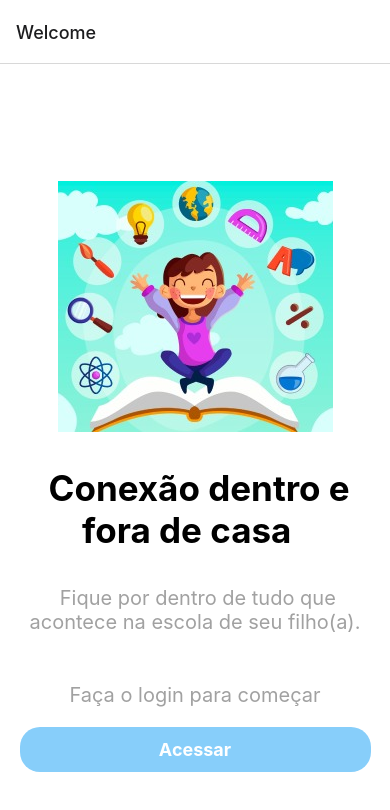
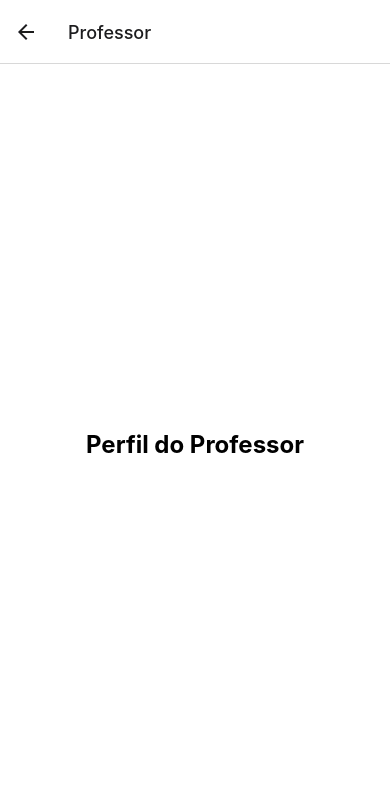
Before and after one commit to ICEI-PUC-Minas-PMV-ADS/pmv-ads-2024-1-e3-proj-mov-t3-EduSync, a React Native app in the folder EduSync/: screen /Professor in a window 390 px wide. Shown: the top 810 px of the page. Built offline with nearby package versions, Linux system fonts and the light colour scheme.

Commit message:
Atualizando pagina de login e adicionando paginas de Perfil para: Escola,Professor e Responsavel

```diff
--- a/EduSync/App.js
+++ b/EduSync/App.js
@@ -5,6 +5,9 @@ import { createNativeStackNavigator } from '@react-navigation/native-stack';
 
 import Welcome from './src/pages/Welcome';
 import Login from './src/pages/Login';
+import Escola from './src/pages/Perfil/Escola';
+import Professor from './src/pages/Perfil/Professor';
+import Responsavel from './src/pages/Perfil/Responsavel';
 import Cadastrar from './src/pages/Cadastrar';
 
 const Stack = createNativeStackNavigator();
@@ -32,6 +35,21 @@ const App = () => {
 
         />
 
+        <Stack.Screen
+          name="Escola"
+          component={Escola}
+        />
+
+        <Stack.Screen
+          name="Professor"
+          component={Professor}
+        />
+
+        <Stack.Screen
+          name="Responsavel"
+          component={Responsavel}
+        />
+
       </Stack.Navigator>
 
         <StatusBar backgroundColor="#87cefa" barStyle="light-content"/>
--- a/EduSync/package.json
+++ b/EduSync/package.json
@@ -9,6 +9,7 @@
     "web": "expo start --web"
   },
   "dependencies": {
+    "@react-native-picker/picker": "^2.7.5",
     "@react-navigation/native": "^6.1.17",
     "@react-navigation/native-stack": "^6.9.26",
     "@rneui/base": "^4.0.0-rc.7",
--- a/EduSync/src/pages/Login/index.js
+++ b/EduSync/src/pages/Login/index.js
@@ -3,6 +3,7 @@ import React, { useState } from 'react';
 import { View, Text, StyleSheet, Image, TextInput, TouchableOpacity } from 'react-native';
 import Ionicons  from 'react-native-vector-icons/Feather';
 import { CheckBox } from '@rneui/themed';
+import { Picker } from '@react-native-picker/picker';
 
 const Login = () => {
 
@@ -12,6 +13,11 @@ const Login = () => {
   const [password, setPassword] = useState('');
   const[hidePass, setHidePass] = useState(true);
 
+  const [selectedUser, setSelectedUser] = useState('');
+  const [selectedResponsavel, setSelectedResponsavel] = useState(false);
+  const [selectedEscola, setSelectedEscola] = useState(false);
+  const [selectedProfessor, setSelectedProfessor] = useState(false);
+
 
 
   const handleLogin = () => {
@@ -20,9 +26,29 @@ const Login = () => {
       return;
     }
 
-     navigation.navigate('Perfil');
+    switch (selectedUser) {
+
+      case 'responsavel':
+        navigation.navigate('Responsavel');
+        break;
+
+      case 'escola':
+        navigation.navigate('Escola');
+        break;
+
+      case 'professor':
+        navigation.navigate('Professor');
+        break;
+
+        default:
+        alert('Selecione um tipo de usuário');
+
+
+    }
 
   };
+
+
 
 
 
@@ -42,7 +68,7 @@ const Login = () => {
 
         <View style={styles.inputArea}>
 
-        <TextInput style ={styles.input}
+          <TextInput style ={styles.input}
             placeholder=" Digite seu Email"
             autoCorrect={false}
             onChangeText={setEmail}
@@ -68,6 +94,7 @@ const Login = () => {
             secureTextEntry={hidePass}
           />
 
+
           <TouchableOpacity style={styles.icon} onPress={() => setHidePass(!hidePass)}>
 
             {hidePass?
@@ -77,6 +104,22 @@ const Login = () => {
             }
 
           </TouchableOpacity>
+
+        </View>
+
+        <View style={styles.inputArea}>
+
+          <Picker style={styles.picker}
+
+            selectedValue={selectedUser}
+            onValueChange={(itemValue, itemIndex) => setSelectedUser(itemValue)}
+
+          >
+            <Picker.Item label="Selecionar perfil" value="" />
+            <Picker.Item label="Responsável" value="responsavel" />
+            <Picker.Item label="Escola" value="escola" />
+            <Picker.Item label="Professor" value="professor" />
+          </Picker>
 
         </View>
 
@@ -132,11 +175,13 @@ const styles = StyleSheet.create({
 
     justifyContent: 'center',
     alignItems:'center',
-    marginBottom: '20%',
+    marginBottom: '8%',
+
 
   },
 
   inputArea: {
+
 
     flexDirection: 'row',
     width: '90%',
@@ -226,7 +271,7 @@ const styles = StyleSheet.create({
       height: 45,
       alignItems: 'center',
       justifyContent: 'center',
-      borderRadius: 20,
+      borderRadius: 7,
 
 
     },
@@ -238,6 +283,12 @@ const styles = StyleSheet.create({
       fontWeight: 'bold',
     },
 
+    picker: {
+      flex: 1,
+      height: 50,
+      color: '#a9a9a9',
+      padding: 8,
+    },
 
 
 });
--- /dev/null
+++ b/EduSync/src/pages/Perfil/Escola/index.js
@@ -0,0 +1,27 @@
+import React from 'react';
+import { View, Text, StyleSheet } from 'react-native';
+
+const Escola = () => {
+  return (
+    <View style={styles.container}>
+      <Text style={styles.title}>Perfil da Escola</Text>
+
+    </View>
+  );
+};
+
+const styles = StyleSheet.create({
+  container: {
+    flex: 1,
+    backgroundColor: '#fff',
+    alignItems: 'center',
+    justifyContent: 'center',
+  },
+  title: {
+    fontSize: 24,
+    fontWeight: 'bold',
+    marginBottom: 20,
+  },
+});
+
+export default Escola;
--- /dev/null
+++ b/EduSync/src/pages/Perfil/Professor/index.js
@@ -0,0 +1,27 @@
+import React from 'react';
+import { View, Text, StyleSheet } from 'react-native';
+
+const Professor = () => {
+  return (
+    <View style={styles.container}>
+      <Text style={styles.title}>Perfil do Professor</Text>
+
+    </View>
+  );
+};
+
+const styles = StyleSheet.create({
+  container: {
+    flex: 1,
+    backgroundColor: '#fff',
+    alignItems: 'center',
+    justifyContent: 'center',
+  },
+  title: {
+    fontSize: 24,
+    fontWeight: 'bold',
+    marginBottom: 20,
+  },
+});
+
+export default Professor;
--- /dev/null
+++ b/EduSync/src/pages/Perfil/Responsavel/index.js
@@ -0,0 +1,27 @@
+import React from 'react';
+import { View, Text, StyleSheet } from 'react-native';
+
+const Responsavel = () => {
+  return (
+    <View style={styles.container}>
+      <Text style={styles.title}>Perfil do Responsável</Text>
+      {/* Adicione aqui os elementos para exibir as informações do responsável */}
+    </View>
+  );
+};
+
+const styles = StyleSheet.create({
+  container: {
+    flex: 1,
+    backgroundColor: '#fff',
+    alignItems: 'center',
+    justifyContent: 'center',
+  },
+  title: {
+    fontSize: 24,
+    fontWeight: 'bold',
+    marginBottom: 20,
+  },
+});
+
+export default Responsavel;
```
Also changed, not shown: 1 other file (tests, documents, lock files or other folders).
